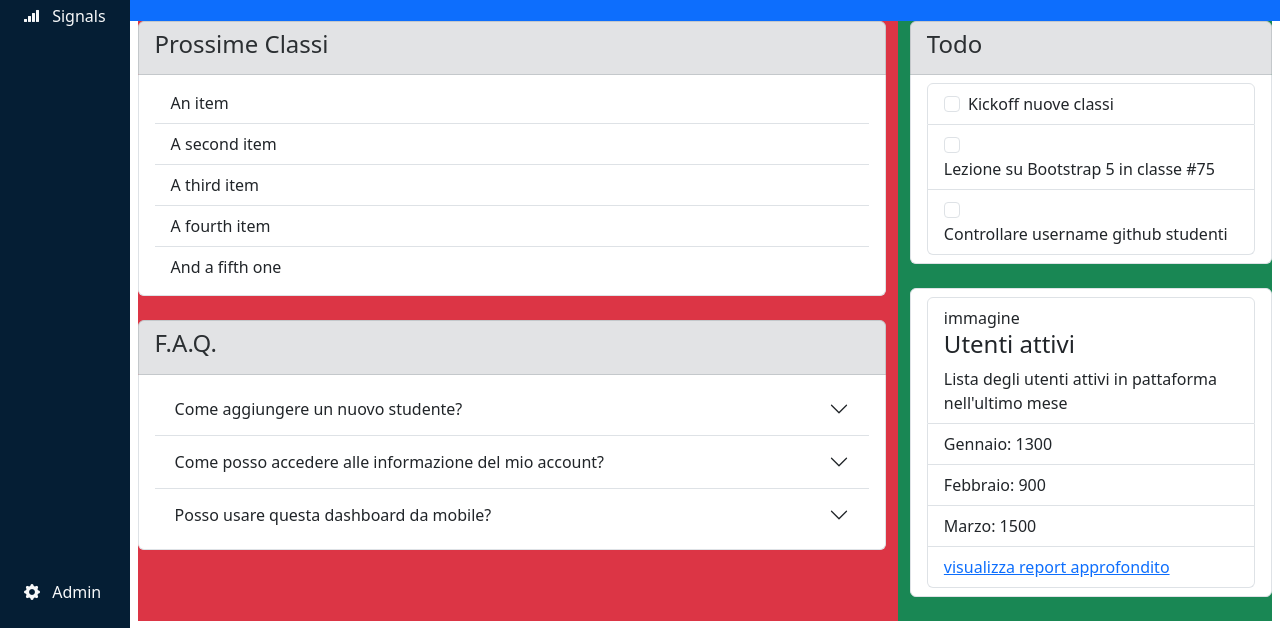
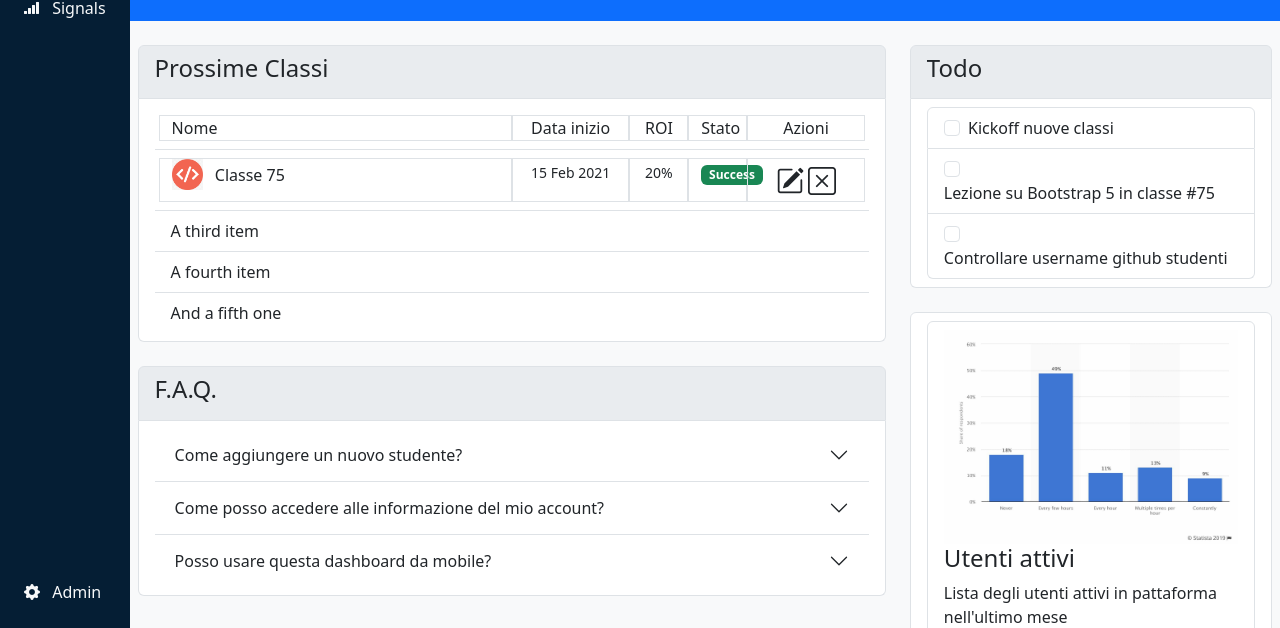
Before and after one commit to Samuelec14/html-css-bootstrap-dashboard, a plain HTML site: page index.html in a window 1280 px wide. Shown: the part 172-800 px from the top of the page. Drawn offline with nearby package versions, Linux system fonts and the light colour scheme.

Commit message:
prossime classi first row donw

```diff
--- a/css/debug.css
+++ b/css/debug.css
@@ -10,6 +10,10 @@
 /* .debug .section-1{
     min-height: 7.5rem;
 } */
-.debug .debug-col{
+/* .debug .debug-col{
     min-height: 6.25rem;
+} */
+.debug .border{
+    min-height: 20px;
+    border: 1px dashed black;
 }
--- a/css/style.css
+++ b/css/style.css
@@ -24,3 +24,6 @@ aside{
 }
 
 /* -------------------- main  ---------------------*/
+main .section-2 .class_avatar{
+    width: 1.9375rem;
+}
--- a/index.html
+++ b/index.html
@@ -18,7 +18,11 @@
 
 </head>
 
-<body class="debug">
+<body class="debug bg-body-tertiary">
+
+
+
+    <!-- -------------------------- HEADER - LOGO + NAVBAR --------------------------- -->
     <header class="position-sticky top-0 z-1">
         <div class="container-fluid my-container h-100">
             <nav class="h-100">
@@ -56,11 +60,15 @@
         </div>
     </header>
 
+
+    <!-- -------------------------- PAGE BOTTOM - ALL THE PAGE EXCEPT HEADER --------------------------- -->
     <div class="page-bottom overflow-y-auto">
         <div class="row gx-0 h-100">
             <div class="col-auto">
 
-                <aside class="text-light pt-4 pb-2 px-4">
+
+                <!-- -------------- ASIDE - LEFT SIDE NAVBAR ----------------- -->
+                <aside class="text-light pt-3 pb-2 px-4">
 
                     <div class="d-flex flex-column justify-content-between h-100">
                         <div>
@@ -101,6 +109,8 @@
 
                         <main class="h-100 overflow-y-auto">
 
+
+                            <!-- -------------------------- MAIN - SECTION 1 > HEADING CONTENT --------------------------- -->
                             <section class="section-1 bg-primary px-2 pb-4 pt-3 text-light">
                                 <div class="d-flex flex-column flex-md-row align-items-md-center">
                                     <div class="order-md-3 col-md-4 col-lg-3 text-md-center mb-2">
@@ -114,7 +124,7 @@
                                         </div>
                                         <div>
                                             <span class="badge rounded-pill text-bg-secondary">3 app</span>
-                                            <span>(icona)</span>
+                                            <span><i class="bi bi-chevron-double-right"></i></span>
                                             <span class="badge rounded-pill text-bg-secondary">+</span>
 
                                             <span class="badge rounded-pill text-bg-secondary d-none d-lg-inline-block">boolean....</span>
@@ -132,16 +142,58 @@
                                 </div>
                             </section>
 
-                            <section class="section-2 mx-2 overflow-y-auto overflow-x-hidden">
+                            <!-- -------------------------- MAIN - SECTION 2 > MAIN CONTENT --------------------------- -->
+
+                            <section class="section-2 mx-2 overflow-y-auto overflow-x-hidden mt-4">
                                 <div class="row">
-                                    <div class="col-12 col-lg-8 bg-danger debug-col">
+                                    <div class="col-12 col-lg-8 debug-col">
                                         <div class="box">
+
+                                            <!-- --------------- PROSSIME CLASSI PARAGRAPH --------------------  -->
                                             <ul class="list-group mb-4">
-                                                <li class="list-group-item list-group-item-secondary"><h3 class="fs-4">Prossime Classi</h3></li>
+                                                <li class="list-group-item list-group-item bg-body-secondary"><h3 class="fs-4">Prossime Classi</h3></li>
                                                 <li class="list-group-item">
                                                     <ul class="list-group list-group-flush">
-                                                        <li class="list-group-item">An item</li>
-                                                        <li class="list-group-item">A second item</li>
+                                                        <li class="list-group-item">
+                                                            <div class="row text-center">
+                                                                <div class="col border text-start">
+                                                                    Nome
+                                                                </div>
+                                                                <div class="col-md-2 border text-nowrap d-none d-md-inline-block">
+                                                                    Data inizio
+                                                                </div>
+                                                                <div class="col-1 col-md-1 border d-none d-md-inline-block">
+                                                                    ROI
+                                                                </div>
+                                                                <div class="col-2 col-md-1 border">
+                                                                    Stato
+                                                                </div>
+                                                                <div class="col-2 col-md-2 border">
+                                                                    Azioni
+                                                                </div>
+                                                            </div>
+                                                        </li>
+                                                        <li class="list-group-item">
+                                                            <div class="row text-center">
+                                                                <div class="col border text-start">
+                                                                    <img class="class_avatar d-inline-block align-middle" src="img/class-avatar.jpg" alt="">
+                                                                    <span class="d-inline-block align-middle ms-2">Classe 75</span>
+                                                                </div>
+                                                                <div class="col-md-2 border text-nowrap d-none d-md-inline-block">
+                                                                    <small class="align-middle">15 Feb 2021</small>
+                                                                </div>
+                                                                <div class="col-1 col-md-1 border d-none d-md-inline-block">
+                                                                    <small class="align-middle">20%</small>
+                                                                </div>
+                                                                <div class="col-2 col-md-1 border">
+                                                                    <span class="badge text-bg-success align-middle mt-1">Success</span>
+                                                                </div>
+                                                                <div class="col-2 col-md-2 border">
+                                                                    <i class="bi bi-pencil-square fs-3 align-middle"></i>
+                                                                    <i class="bi bi-x-square fs-3 align-middle"></i>
+                                                                </div>
+                                                            </div>
+                                                        </li>
                                                         <li class="list-group-item">A third item</li>
                                                         <li class="list-group-item">A fourth item</li>
                                                         <li class="list-group-item">And a fifth one</li>
@@ -149,8 +201,9 @@
                                                 </li>
                                             </ul>
 
+                                            <!-- --------------- F.A.Q. PARAGRAPH --------------------  -->
                                             <ul class="list-group mb-4">
-                                                <li class="list-group-item list-group-item-secondary"><h3 class="fs-4">F.A.Q.</h3></li>
+                                                <li class="list-group-item list-group-item bg-body-secondary"><h3 class="fs-4">F.A.Q.</h3></li>
                                                 <li class="list-group-item">
 
                                                     <div class="accordion accordion-flush" id="accordionFlushExample">
@@ -192,10 +245,11 @@
                                         </div>
                                     </div>
 
-                                    <div class="col-12 col-lg-4 bg-success debug-col">
+                                    <div class="col-12 col-lg-4 debug-col">
                                         <div class="box">
+                                            <!-- --------------- TODO LIST PARAGRAPH --------------------  -->
                                             <ul class="list-group mb-4">
-                                                <li class="list-group-item list-group-item-secondary"><h3 class="fs-4">Todo</h3></li>
+                                                <li class="list-group-item list-group-item bg-body-secondary"><h3 class="fs-4">Todo</h3></li>
                                                 <li class="list-group-item">
                                                     <ul class="list-group">
                                                         <li class="list-group-item">
@@ -214,12 +268,13 @@
                                                 </li>
                                             </ul>
 
+                                            <!-- --------------- UTENTI ATTIVI PARAGRAPH --------------------  -->
                                             <ul class="list-group mb-4">
                                                 <li class="list-group-item">
 
                                                     <ul class="list-group">
                                                         <li class="list-group-item">
-                                                            immagine
+                                                            <img src="img/stats.jpeg" alt="grafico">
                                                             <div>
                                                                 <h4>Utenti attivi</h4>
                                                                 Lista degli utenti attivi in pattaforma nell'ultimo mese
@@ -228,7 +283,7 @@
                                                         <li class="list-group-item">Gennaio: 1300</li>
                                                         <li class="list-group-item">Febbraio: 900</li>
                                                         <li class="list-group-item">Marzo: 1500</li>
-                                                        <li class="list-group-item"><a href="#">visualizza report approfondito</a></li>
+                                                        <li class="list-group-item"><a href="#">Visualizza report approfondito</a></li>
                                                     </ul>
 
                                                 </li>
```
